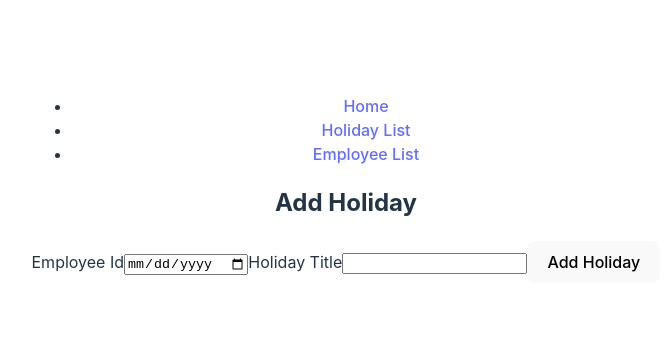
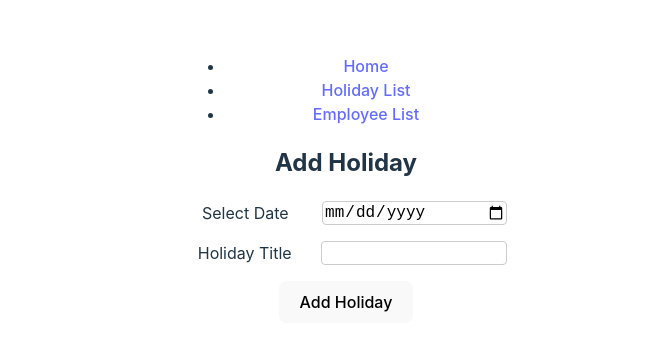
Before and after one commit to saranga1998/Employee-Management-Frontend, a React (Vite) app in the folder ReactApi/: page /add-holiday in a window 1280 px wide. Shown: the part 220-570 px from the top of the page, without its empty margins (294-965 px from the left). Built offline with nearby package versions, Linux system fonts and the light colour scheme.

Commit message:
Input component Holiday

```diff
--- a/ReactApi/src/Components/Holiday/AddHoliday.jsx
+++ b/ReactApi/src/Components/Holiday/AddHoliday.jsx
@@ -2,6 +2,7 @@ import React, { useState } from 'react'
 import { useSelector, useDispatch } from 'react-redux'
 import { create } from '../../Redux/Holiday/HolidayActions'
 import { useNavigate} from "react-router-dom";
+import { DateInput,TextInput } from '../Inputs/BasicInputs';
 
 function AddHoliday() {
     const dispatch = useDispatch();
@@ -29,11 +30,10 @@ function AddHoliday() {
             <h2>Add Holiday</h2>
             <form onSubmit={handleSubmit}>
 
-                <label>Employee Id</label>
-                <input type='Date' name='holiday1' value={holiday.holiday1} onChange={handleChange} />
+                <DateInput label="Select Date" name="holiday1" type="Date" value={holiday.holiday1} onChange={handleChange}/>
 
-                <label>Holiday Title</label>
-                <input type='text' name='title' value={holiday.title} onChange={handleChange} />
+                <TextInput
+                    label="Holiday Title" name="title" type="text" value={holiday.title} onChange={handleChange} />
 
                 <button type='submit'>Add Holiday</button>
             </form>
--- a/ReactApi/src/Components/Holiday/HolidayEdit.jsx
+++ b/ReactApi/src/Components/Holiday/HolidayEdit.jsx
@@ -1,7 +1,8 @@
 import React, { useEffect, useState } from "react";
 import { useDispatch, useSelector } from "react-redux";
 import { useNavigate, useParams } from "react-router-dom";
-import { FetchById,UpdateById } from "../../Redux/Holiday/HolidayActions";
+import { FetchById, UpdateById } from "../../Redux/Holiday/HolidayActions";
+import { DateInput, TextInput } from '../Inputs/BasicInputs';
 
 function HolidayEdit() {
 
@@ -19,7 +20,7 @@ function HolidayEdit() {
     });
 
     const EditDay = holiday.find((d) => d.dayId == id);
-    console.log("EditDay",EditDay);
+    console.log("EditDay", EditDay);
     useEffect(() => {
         if (EditDay) {
             setDay({
@@ -31,7 +32,7 @@ function HolidayEdit() {
         } else {
             dispatch(FetchById(id))
         }
-    },[dispatch,id,EditDay])
+    }, [dispatch, id, EditDay])
 
     useEffect(() => {
         console.log("Updated updateDay:", updateDay);
@@ -56,20 +57,10 @@ function HolidayEdit() {
         <div>
             <h2>Update Holiday</h2>
             <form onSubmit={handleSubmit}>
-                <label>Date</label>
-                <input
-                    type="date"
-                    name="Holiday1"
-                    value={updateDay.Holiday1}
-                    onChange={handleChange}
-                />
-                <label>Day Title</label>
-                <input
-                    type="text"
-                    name="Title"
-                    value={updateDay.Title}
-                    onChange={handleChange}
-                />
+
+                <DateInput label="Select Date" name="holiday1" type="Date" value={updateDay.Holiday1} onChange={handleChange} />
+                <TextInput
+                    label="Holiday Title" name="title" type="text" value={updateDay.Title} onChange={handleChange} />
 
                 <button type="submit">Update Holiday</button>
             </form>
--- a/ReactApi/src/Components/Inputs/BasicInputs.jsx
+++ b/ReactApi/src/Components/Inputs/BasicInputs.jsx
@@ -1,5 +1,6 @@
 import React from 'react';
 
+//Text Input
 export const TextInput = ({ label, name, type = 'text', value, onChange,disabled = false }) => {
     return (
         <div style={{ marginBottom: '1rem',display: 'flex' }}>
@@ -24,6 +25,7 @@ export const TextInput = ({ label, name, type = 'text', value, onChange,disabled
     );
 };
 
+//Email Input
 export const EmailInput = ({ label, name, type = 'email', value, onChange }) => {
     return (
         <div style={{ marginBottom: '1rem',display: 'flex' }}>
@@ -46,4 +48,30 @@ export const EmailInput = ({ label, name, type = 'email', value, onChange }) =>
             />
         </div>
     );
-}
+};
+
+//Date Input
+export const DateInput = ({ label, name, type = 'date', value, onChange }) => {
+    return (
+        <div style={{ marginBottom: '1rem',display: 'flex' }}>
+            <label htmlFor={name} style={{paddingRight: '1rem',fontSize: '1rem',width: '40%'}}>
+                {label}
+            </label>
+            <input
+                id={name}
+                type={type}
+                name={name}
+                value={value}
+                onChange={onChange}
+
+                style={{
+                    width: '60%',
+                    fontSize: '1rem',
+                    border: '1px solid #ccc',
+                    borderRadius: '4px',
+                }}
+            />
+
+        </div>
+    );
+};
```
